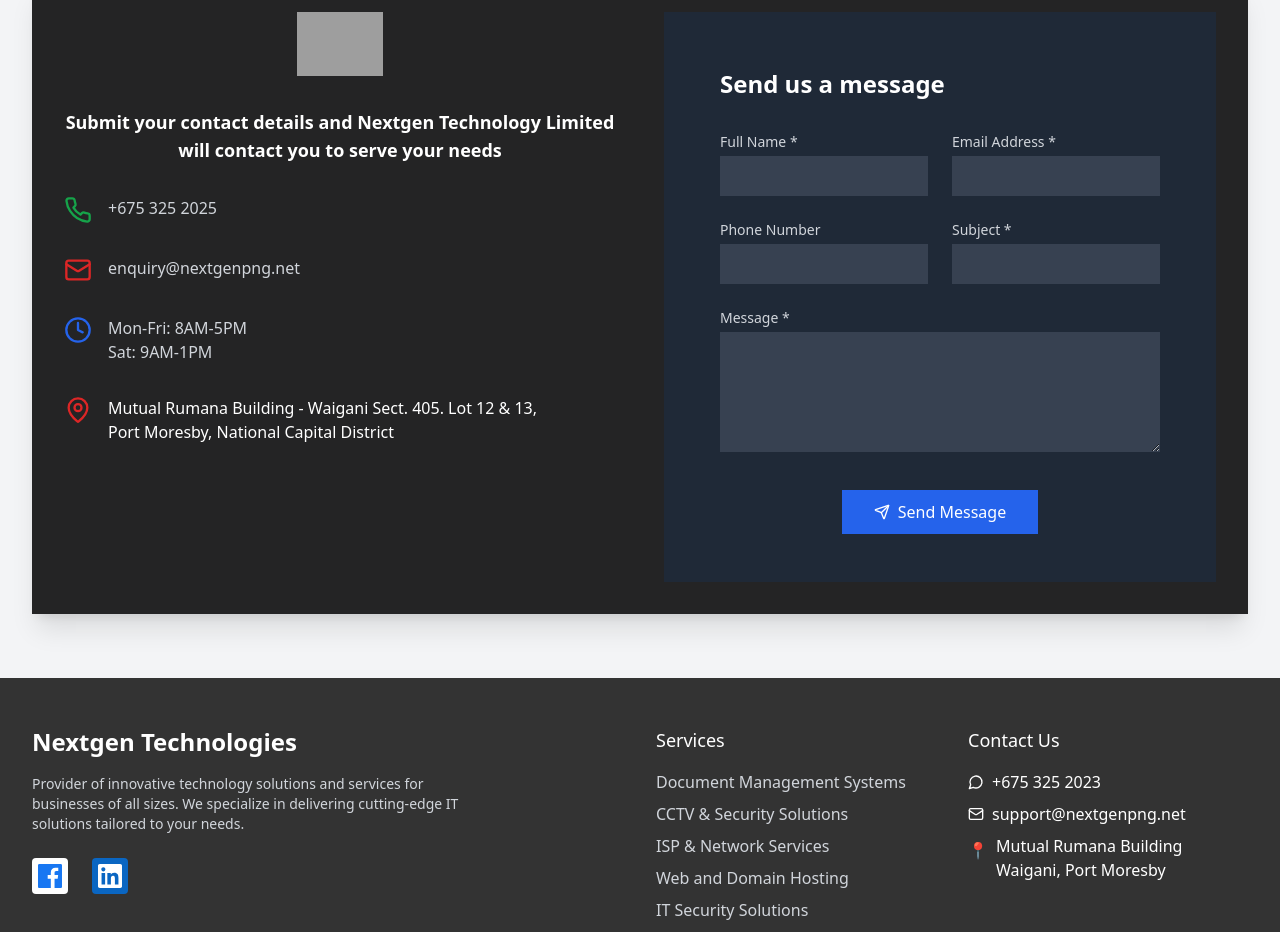
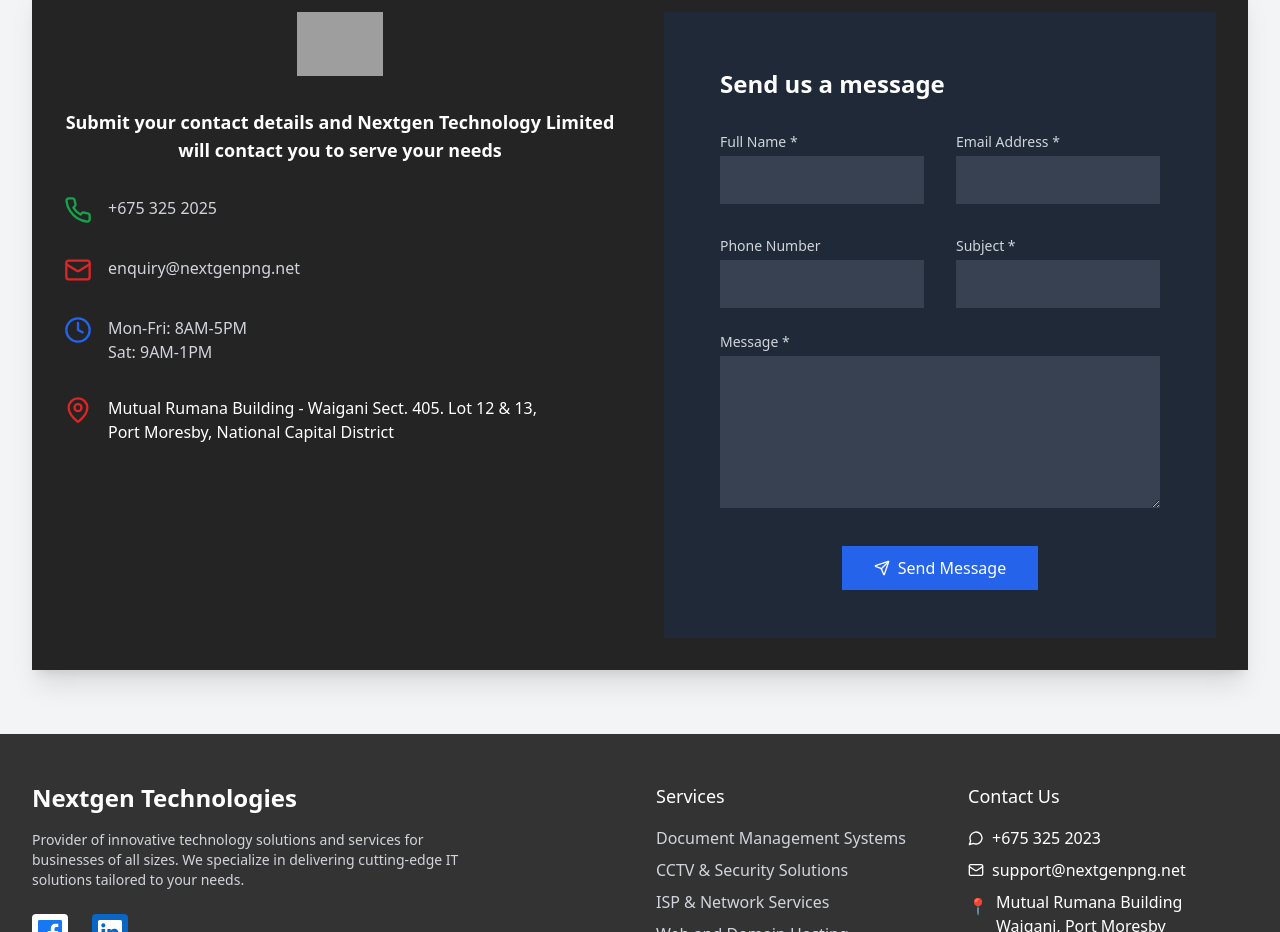
Before and after one commit to Nextgen-Support/nextgen-web, a React (Vite) app in the folder client/: page / in a window 1280 px wide. Shown: the part 5260-6192 px from the top of the page. Built offline with nearby package versions, Linux system fonts and the light colour scheme; grey boxes are pictures that could not be loaded.

Commit message:
updated form

```diff
--- a/client/src/components/ContactForm.tsx
+++ b/client/src/components/ContactForm.tsx
@@ -76,14 +76,15 @@
             onSubmit={sendEmail}
             action="https://formsubmit.co/support3@nextgenpng.net"
             method="POST"
-            className="space-y-6 w-full"
+            className="space-y-6 w-full max-w-5xl mx-auto"
             noValidate
           >
             <input type="hidden" name="_next" value={window.location.href} />
             <input type="hidden" name="_captcha" value="false" />
             <input type="text" name="_honey" style={{display: 'none'}} />
             {/* Name and Email */}
-            <div className="grid grid-cols-1 md:grid-cols-2 gap-6">
+            <div className="grid grid-cols-1 gap-8">
+              <div className="grid grid-cols-1 md:grid-cols-2 gap-8">
                 <div className="w-full">
                   <label htmlFor="name" className="block text-sm font-medium text-gray-300 mb-1">
                     Full Name *
@@ -92,7 +93,7 @@
                     type="text"
                     id="name"
                     name="name"
-                  className="w-full px-4 py-2.5 text-sm bg-gray-700 border-0 rounded-md focus:ring-2 focus:ring-blue-500 focus:border-transparent text-white"
+                    className="w-full px-5 py-3 text-base bg-gray-700 border-0 rounded-md focus:ring-2 focus:ring-blue-500 focus:border-transparent text-white"
                     required
                   />
                 </div>
@@ -104,14 +105,14 @@
                     type="email"
                     id="email"
                     name="email"
-                  className="w-full px-4 py-2.5 text-sm bg-gray-700 border-0 rounded-md focus:ring-2 focus:ring-blue-500 focus:border-transparent text-white"
+                    className="w-full px-5 py-3 text-base bg-gray-700 border-0 rounded-md focus:ring-2 focus:ring-blue-500 focus:border-transparent text-white"
                     required
                   />
                 </div>
               </div>
 
               {/* Phone and Subject */}
-            <div className="grid grid-cols-1 md:grid-cols-2 gap-6">
+              <div className="grid grid-cols-1 md:grid-cols-2 gap-8">
                 <div className="w-full">
                   <label htmlFor="phone" className="block text-sm font-medium text-gray-300 mb-1">
                     Phone Number
@@ -120,7 +121,7 @@
                     type="tel"
                     id="phone"
                     name="phone"
-                  className="w-full px-4 py-2.5 text-sm bg-gray-700 border-0 rounded-md focus:ring-2 focus:ring-blue-500 focus:border-transparent text-white"
+                    className="w-full px-5 py-3 text-base bg-gray-700 border-0 rounded-md focus:ring-2 focus:ring-blue-500 focus:border-transparent text-white"
                   />
                 </div>
                 <div className="w-full">
@@ -131,9 +132,10 @@
                     type="text"
                     id="subject"
                     name="subject"
-                  className="w-full px-4 py-2.5 text-sm bg-gray-700 border-0 rounded-md focus:ring-2 focus:ring-blue-500 focus:border-transparent text-white"
+                    className="w-full px-5 py-3 text-base bg-gray-700 border-0 rounded-md focus:ring-2 focus:ring-blue-500 focus:border-transparent text-white"
                     required
                   />
+                </div>
               </div>
             </div>
 
@@ -145,8 +147,8 @@
               <textarea
                 id="message"
                 name="message"
-                rows={4}
-                className="w-full px-4 py-3 bg-gray-700 border-0 rounded-md focus:ring-2 focus:ring-blue-500 focus:border-transparent text-white"
+                rows={5}
+                className="w-full px-5 py-4 text-base bg-gray-700 border-0 rounded-md focus:ring-2 focus:ring-blue-500 focus:border-transparent text-white"
                 required
               ></textarea>
             </div>
```
Lines whose indentation alone changed are shown as unchanged.
